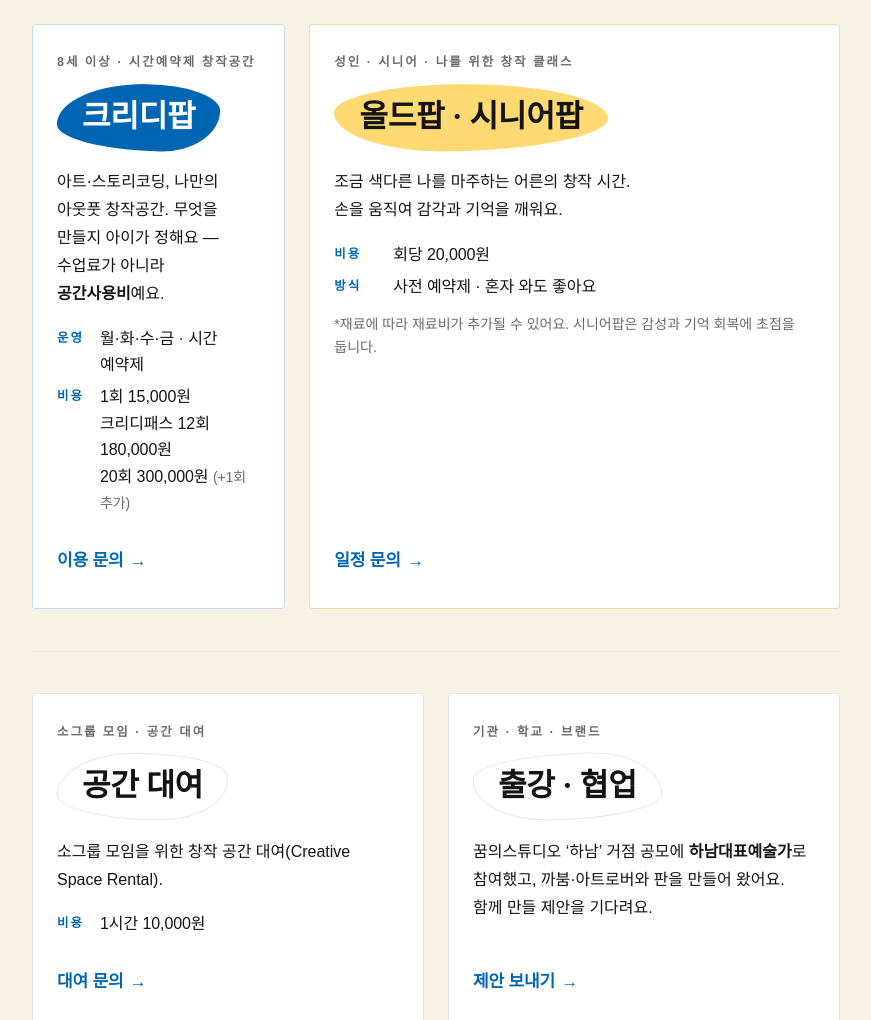
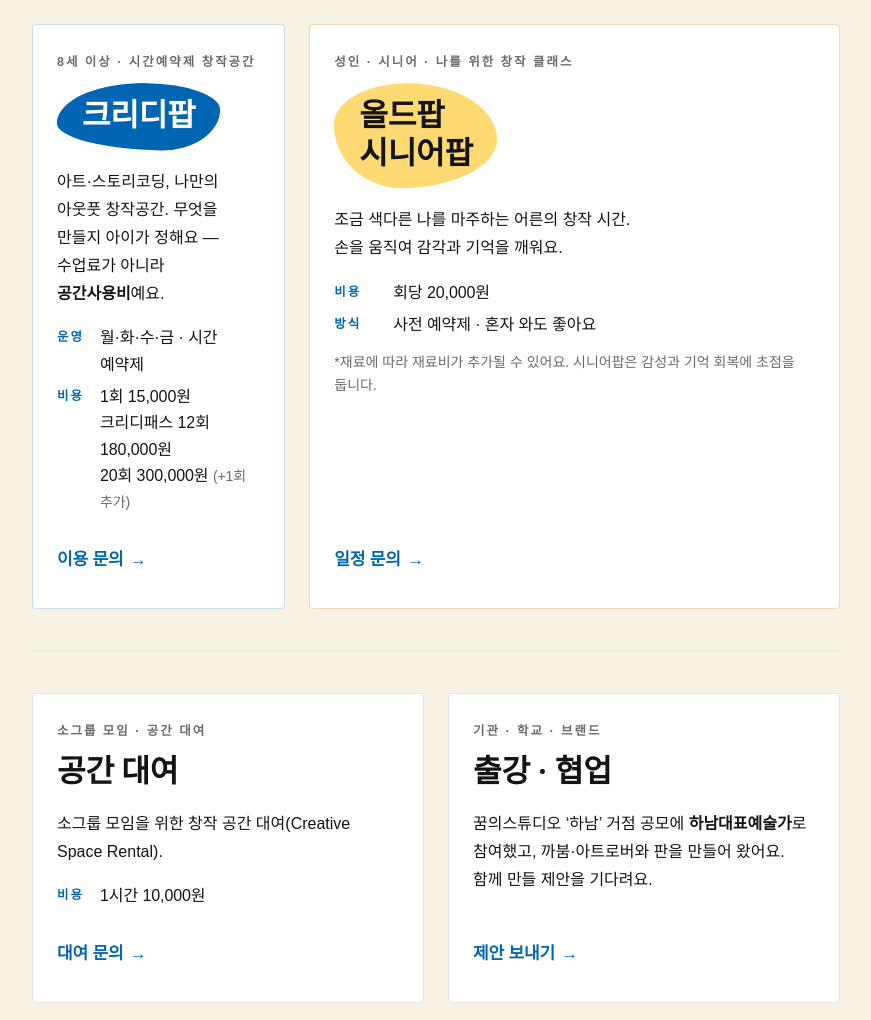
Before and after one commit to injoyfull/injoyfull.github.io, a plain HTML site: page index.html in a window 1280 px wide. Shown: the part 6482-7502 px from the top of the page, without its empty margins (312-1183 px from the left). Drawn offline with Linux system fonts and the light colour scheme; a web font is replaced by a local one.

Commit message:
조약돌 범위 정리 — 올드팝/시니어팝 두 줄, 어른·기관 카드는 조약돌 없이
Co-Authored-By: Claude Opus 5 <noreply@anthropic.com>

```diff
--- a/index.html
+++ b/index.html
@@ -29,7 +29,7 @@
   <link rel="preconnect" href="https://fonts.googleapis.com">
   <link rel="preconnect" href="https://fonts.gstatic.com" crossorigin>
   <link href="https://fonts.googleapis.com/css2?family=Gowun+Batang:wght@400;700&display=swap" rel="stylesheet">
-  <link rel="stylesheet" href="style.css?v=59">
+  <link rel="stylesheet" href="style.css?v=60">
 </head>
 <body>
   <a class="skip" href="#main">본문으로 건너뛰기</a>
@@ -287,7 +287,7 @@
         </li>
         <li class="pcard pcard--grown pcard--wide">
           <p class="pcard__who">성인 · 시니어 · 나를 위한 창작 클래스</p>
-          <h3 class="pcard__name serif"><span>올드팝 · 시니어팝</span></h3>
+          <h3 class="pcard__name serif"><span>올드팝<br>시니어팝</span></h3>
           <p class="pcard__desc">조금 색다른 나를 마주하는 어른의 창작 시간.<br>손을 움직여 감각과 기억을 깨워요.</p>
           <dl class="spec">
             <dt>비용</dt><dd>회당 20,000원</dd>
--- a/style.css
+++ b/style.css
@@ -2081,3 +2081,10 @@ body { line-height: 1.75; }
   padding: 0;
   margin: 0 0 0 0.6em;
 }
+
+/* ── 조약돌 정리 (2026-07-29 한나님: "너무 아이 느낌이 아니어야") ── */
+/* 어른·기관 카드(공간 대여 · 출강·협업)는 조약돌 없이 이름만 */
+.pgrid--open .pcard__name span { padding: 0; }
+.pgrid--open .pcard__name span::before { display: none; }
+/* 두 줄 이름(올드팝/시니어팝)은 돌이 세로로 감싸게 */
+.pcard__name span { line-height: 1.24; }
```
